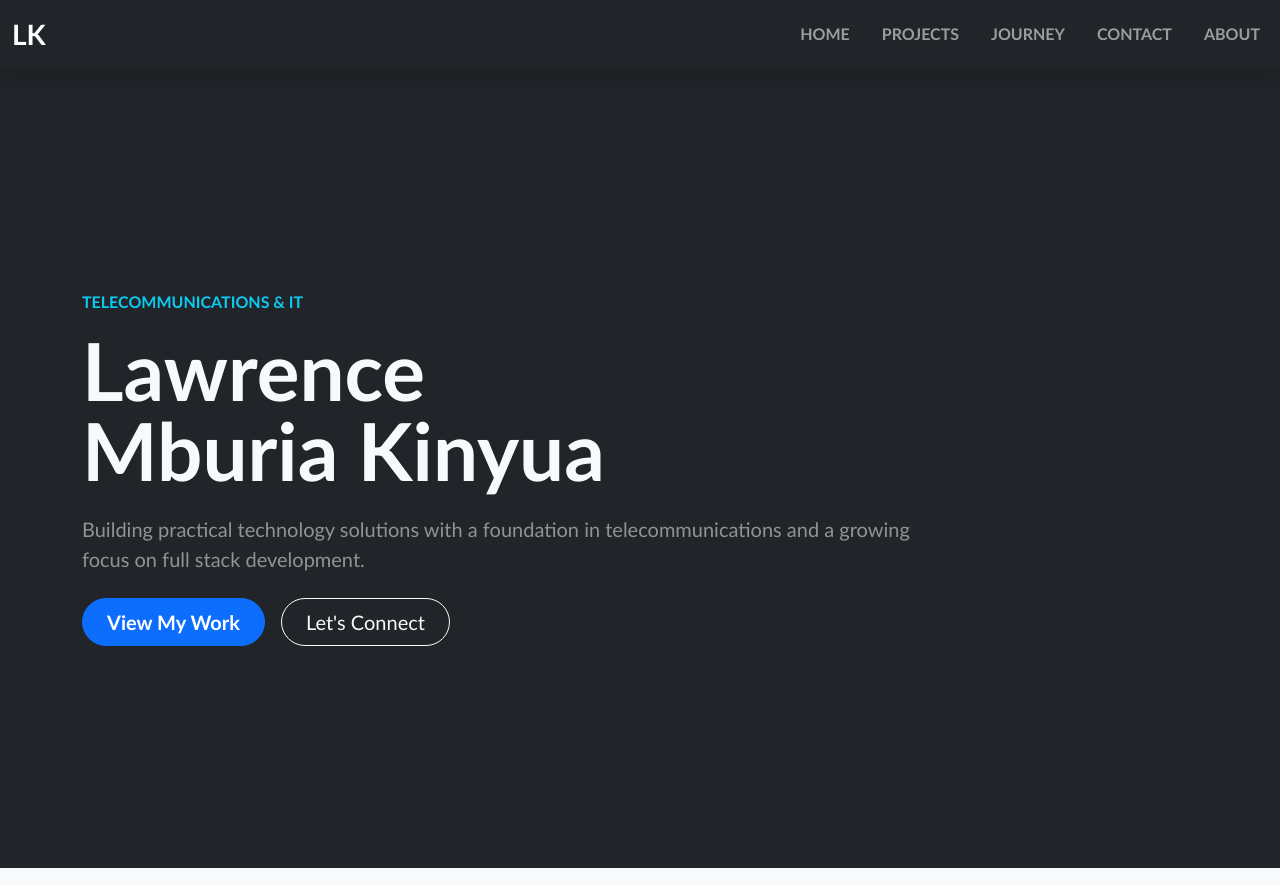
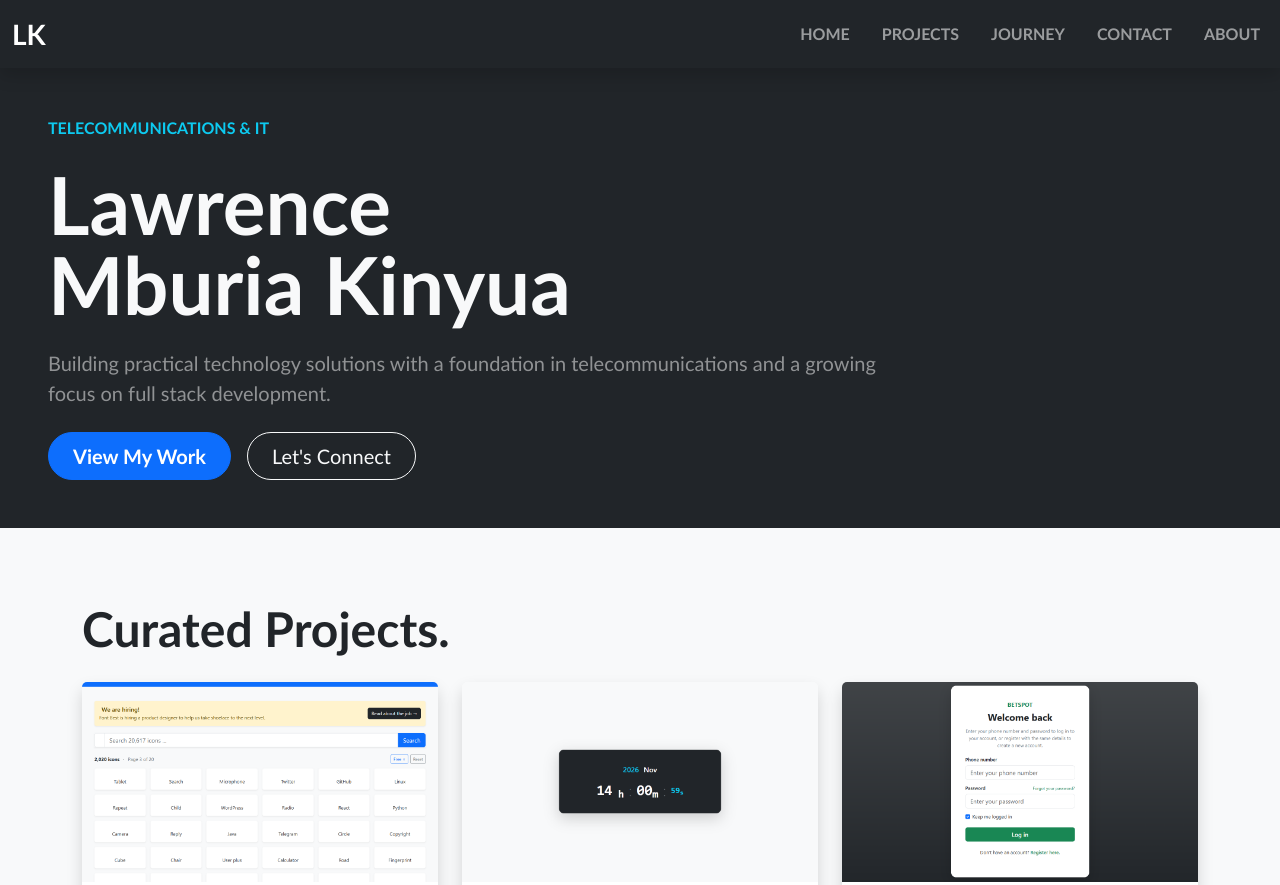
Before and after one commit to Lauprof/portfolio, a plain HTML site: page index.html in a window 1280 px wide. Shown: the top 885 px of the page. Drawn offline with nearby package versions, Linux system fonts and the light colour scheme.

Commit message:
padding adjusted

```diff
--- a/index.html
+++ b/index.html
@@ -30,11 +30,11 @@
   </nav>
 
   <main>
-    <section class="min-vh-100 d-flex align-items-center bg-dark text-light py-5" id="hero">
-      <div class="container py-5">
+    <section class="p-5 d-flex align-items-center bg-dark text-light container-fluid" id="hero">
+      <div >
         <div class="row">
           <div class="col-lg-10 col-xl-9">
-            <p class="text-info text-uppercase fw-bold mb-3">Telecommunications &amp; IT</p>
+            <p class="text-info text-uppercase fw-bold mb-4">Telecommunications &amp; IT</p>
             <h1 class="display-1 fw-bold lh-1">Lawrence<br>Mburia Kinyua</h1>
             <p class="lead text-white-50 mt-4 mb-0">Building practical technology solutions with a foundation in telecommunications and a growing focus on full stack development.</p>
             <div class="d-flex flex-wrap gap-3 mt-4">
```
